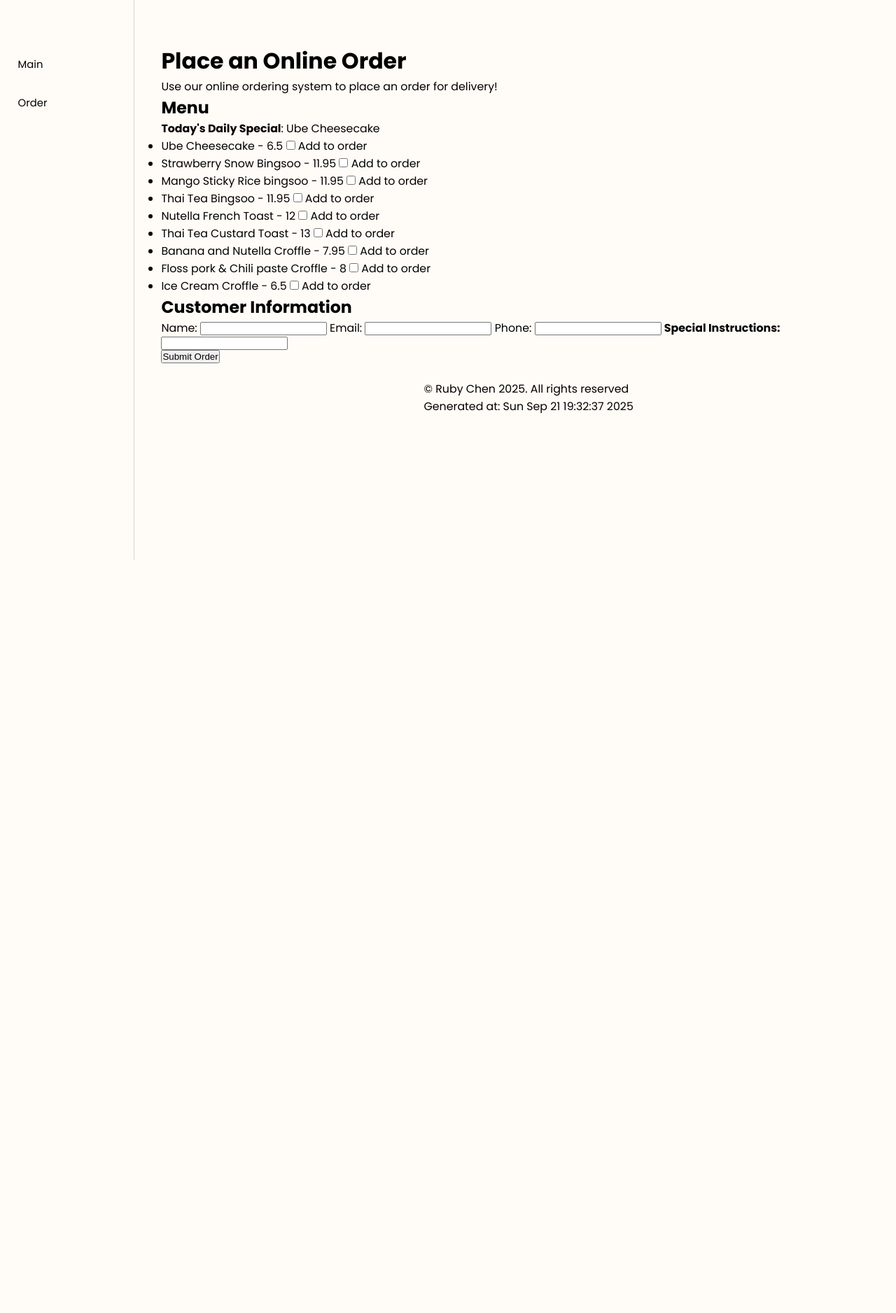
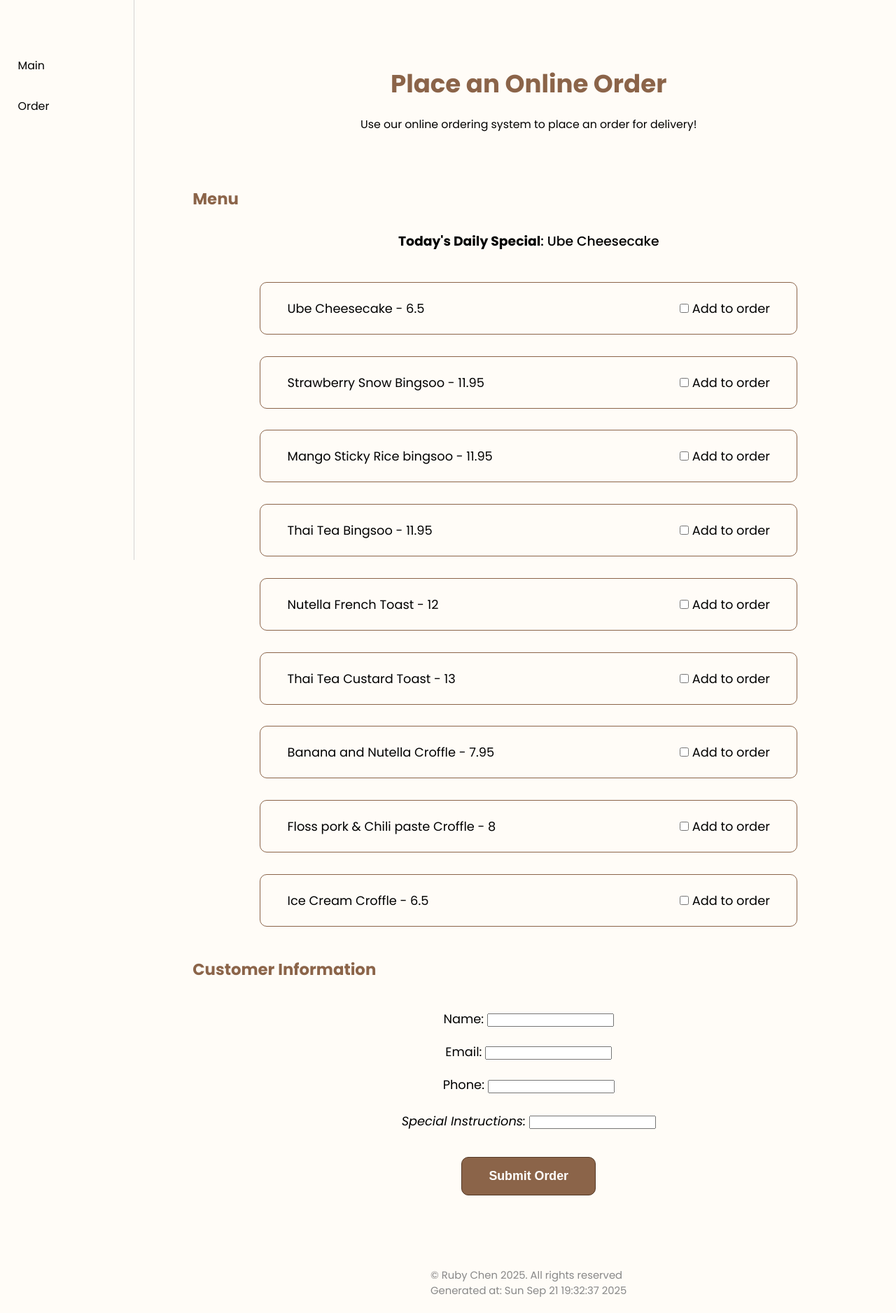
Before and after one commit to rchen0714/cs412, a Django app: page /restaurant/order in a window 1280 px wide. Shown: the whole page at 70% size. Before the commit the page ends 800 px from the top, so only its background shows below. Run offline with Django 5.2, Linux system fonts and the light colour scheme.

Commit message:
all styling has been applied

```diff
--- a/restaurant/templates/restaurant/base.html
+++ b/restaurant/templates/restaurant/base.html
@@ -6,12 +6,11 @@ Description: This is the base template for the quotes app.
 
 {% load static %}
 
-
 <html>
 
     <head>
         <title>Oasis Sweet Restaurant</title>
-        <link rel="stylesheet" href ="{% static 'styles.css' %}">
+        <link rel="stylesheet" href="{% static 'styles_v2.css' %}">
     </head>
 
 
--- a/restaurant/templates/restaurant/confirmation.html
+++ b/restaurant/templates/restaurant/confirmation.html
@@ -8,7 +8,7 @@ Description: This is the base template for the quotes app.
 
     {% block content %}
 
-        <div>
+        <div id="wrapper">
             <h1>Confirmation Page</h1>
 
             <p>Hi {{ name }}! Thank you for placing your order.</p>
@@ -17,10 +17,10 @@ Description: This is the base template for the quotes app.
             <h3>Items Ordered</h3>
             <ul>
                 {% for item, price in final_cart %}
-                    <li>{{ item }} - {{ price }}</li>
+                    <li>{{ item }} - ${{ price }}</li>
                 {% endfor %}
             </ul>
-            <p><strong>Total:</strong> {{ total }}</p>
+            <p><strong>Total:</strong> ${{ total }}</p>
 
 
 
--- a/restaurant/templates/restaurant/order.html
+++ b/restaurant/templates/restaurant/order.html
@@ -9,44 +9,46 @@ Description: This is the base template for the quotes app.
 
     {% block content %}
 
-        <div id="order_page">
-            <h1>Place an Online Order</h1>
-            <p>Use our online ordering system to place an order for delivery!</p>
+        <div id="wrapper">
+            <div id="hero">
+                <h1>Place an Online Order</h1>
+                <p>Use our online ordering system to place an order for delivery!</p>
+            </div>
 
             <form action="{% url 'confirmation' %}" method="post">
                 {% csrf_token %}
 
-                <h2>Menu</h2>
+                <h3>Menu</h3>
+
+                <p id="daily_special">
+                    <strong>Today's Daily Special</strong>: {{ random_daily.0 }}
+                </p>
 
                 <div id="menu_items">
-
-                    <p id="daily_special">
-                    <strong>Today's Daily Special</strong>: {{ random_daily.0 }}
-                    </p>
-
                     <ul>
                         {% for item, price in all_menu %}
                         <li>
-                            {{ item }} - {{ price }}
-                            <label>
+                            <span>{{ item }} - {{ price }}</span>
+                            <div id="checkbox">
                                 <input type="checkbox" name="cart_items" value="{{ item }}">
                                 Add to order
-                            </label>
+                            </div>
                         </li>
                         {% endfor %}
 
                     </ul>
                 </div>
 
-                <h2>Customer Information</h2>
+                <h3>Customer Information</h3>
                 <div id="cust_input">
-                        Name: <input type="text" name="name">
-                        Email: <input type="text" name="email">
-                        Phone: <input type="text" name="phone">
+                        <p>Name: <input type="text" name="name"></p>
+                        <p>Email: <input type="text" name="email"></p>
+                        <p>Phone: <input type="text" name="phone"></p>
+                        <p><em>Special Instructions:</em> <input type="text" name="instructions"></input></p>
 
-                        <strong>Special Instructions:</strong> <input type="text" name="instructions"></input>
+                        <input type="submit" name="submit_button "value="Submit Order">
                 </div>
-                <input type="submit" name="submit_button "value="Submit Order">
+
             </form>
         </div>
 
--- a/restaurant/views.py
+++ b/restaurant/views.py
@@ -21,6 +21,7 @@ IMAGES = [
 ]
 
 main_image = "https://lh3.googleusercontent.com/gps-cs-s/AC9h4npVmalxD7EXSLl4MddXibZj8Z880Q4FHBIKcxY2j1FWkMXWGMGcM1WL_CTWImOPmRFaCnZnSiAnl_leUzcIruBwjKyVqXxS-CFC9PKU3gvw427dsyW_8SyKb42IBKmWNB-8vDE=s1360-w1360-h1020"
+location_image = "https://lh3.googleusercontent.com/gps-cs-s/AC9h4nqITpksYjqRscVOlV6Ggjp4d5vGNVpnmVrXKlLu1zB42V7ICbR66oxyd6Dk5S0D-Xg8BFBl_mmmvQ2uNJ56jtJeBq3aVn-v0PFtncAfhIb1Ock439pncrgoI2beauXK4Dxu4cF3=s1360-w1360-h1020"
 
 daily_specials = [
     ('Lychee Pandan Toast', 8),
@@ -51,6 +52,7 @@ def main(request):
         "time": time.ctime(),
         "all_images": IMAGES,
         "main_image": main_image,
+        "location_image": location_image,
     }
 
     return render(request, template_name, context)
--- a/static/styles.css
+++ /dev/null
@@ -1,54 +0,0 @@
-/* File: quotes/urls.py
-Author: Ruby Chen (rc071404@bu.edu), 7/14/2004
-Description: This file defines the URL patterns for the quotes app. */
-
-
-@import url('https://fonts.googleapis.com/css2?family=Poppins:ital,wght@0,100;0,200;0,300;0,400;0,500;0,600;0,700;0,800;0,900;1,100;1,200;1,300;1,400;1,500;1,600;1,700;1,800;1,900&display=swap');
-
-*{
-    margin: 0;
-    padding: 0;
-    box-sizing: border-box;
-}
-
-nav {
-    height: 100vh;
-    width: 15vw;
-    position: fixed;
-    z-index: 1;
-    top: 0;
-    left: 0;
-    overflow-x: hidden;
-    padding-top: 5%;
-    padding-left: 2%;
-    border-right: 1px solid #d4d4d4;
-    background-color: #FFFCF7;
-    font-size: calc(2px + 1vw);
-}
-
-nav ul{
-    list-style: none;
-    display: flex;
-    flex-direction: column;
-}
-
-nav li{
-    margin: 10% 0;
-}
-
-nav a{
-    text-decoration: none;
-    color: black;
-}
-
-body{
-    margin: 5% 0 0 18%;
-    font-family: poppins, sans-serif;
-    display: flex;
-    background-color: #FFFCF7;
-    flex-direction: column;
-    align-items: center;
-    height: 100vh;
-    gap: 3%;
-    font-size: calc(3px + 1vw);
-}
--- /dev/null
+++ b/static/styles_v2.css
@@ -0,0 +1,196 @@
+/* File: quotes/urls.py
+Author: Ruby Chen (rc071404@bu.edu), 7/14/2004
+Description: This file defines the URL patterns for the quotes app. */
+
+
+@import url('https://fonts.googleapis.com/css2?family=Poppins:ital,wght@0,100;0,200;0,300;0,400;0,500;0,600;0,700;0,800;0,900;1,100;1,200;1,300;1,400;1,500;1,600;1,700;1,800;1,900&display=swap');
+
+*{
+    margin: 0;
+    padding: 0;
+    box-sizing: border-box;
+}
+
+nav {
+    height: 100vh;
+    width: 15vw;
+    position: fixed;
+    z-index: 1;
+    top: 0;
+    left: 0;
+    overflow-x: hidden;
+    padding-top: 5%;
+    padding-left: 2%;
+    border-right: 1px solid #d4d4d4;
+    background-color: #FFFCF7;
+    font-size: calc(3px + 1vw);
+}
+
+ul{
+    list-style: none;
+    display: flex;
+    flex-direction: column;
+}
+
+nav li{
+    margin: 10% 0;
+}
+
+nav a{
+    text-decoration: none;
+    color: black;
+}
+
+body{
+    margin: 5% 0 0 18%;
+    font-family: poppins, sans-serif;
+    display: flex;
+    background-color: #FFFCF7;
+    flex-direction: column;
+    align-items: center;
+    height: 100vh;
+    gap: 3%;
+    font-size: calc(3px + 1vw);
+}
+
+main{
+    width: 75vw
+}
+
+#wrapper{
+    display: flex;
+    flex-direction: column;
+    margin: 3% 0;
+}
+
+h1{
+    font-size: calc(10px + 2vw);
+    margin-bottom: 2%;
+    color: #8B6449;
+}
+
+h3{
+    font-size: calc(10px + 1vw);
+    color: #8B6449;
+    margin: 3% 0;
+}
+
+#hero{
+    display: flex;
+    flex-direction: column;
+    align-items: center;
+    text-align: center;
+    margin-bottom: 5%;
+}
+
+main img{
+    margin: 5% 0;
+    border-radius: 15px;
+}
+
+#photo_gallery{
+    display: flex;
+    flex-wrap: wrap;
+    gap: 5%;
+    justify-content: center;
+}
+
+#location {
+    margin: 5% 0;
+    display: flex;
+    flex-direction: column;
+    align-items: center;
+    text-align: center;
+    font-size: calc(5px + 1vw);
+}
+
+#hours{
+     margin: 5% 0;
+    display: flex;
+    flex-direction: column;
+    align-items: center;
+    text-align: center;
+}
+
+#hours ul{
+    margin-top: 5%;
+     list-style: none;
+    display: flex;
+    flex-direction: column;
+}
+
+#hours li{
+    margin: 5% 0;
+    font-size: calc(5px + 1vw);
+}
+
+#location_and_hours{
+    margin: 5% 0;
+    display: flex;
+    flex-direction: row;
+    gap: 10%;
+    justify-content: center;
+}
+
+#daily_special {
+    text-align: center;
+    margin: 1% 0;
+    font-size: calc(6px + 1vw);
+    font-weight: 500;
+}
+
+#menu_items{
+    margin: 3% 0;
+    display: flex;
+    flex-direction: column;
+    align-items: center;
+    text-align: center;
+}
+
+#menu_items ul{
+    list-style: none;
+    width: 80%;
+}
+
+#menu_items li{
+    margin: 2% 0;
+    display: flex;
+    justify-content: space-between;
+    align-items: center;
+    border: 1px solid #8B6449;
+    padding: 3% 5%;
+    border-radius: 10px;
+    font-size: calc(5px + 1vw);
+}
+
+#cust_input{
+    margin: 3% 0;
+    display: flex;
+    flex-direction: column;
+    align-items: center;
+}
+
+#cust_input p {
+    margin: 1% 0;
+    font-size: calc(5px + 1vw);
+}
+
+#cust_input input{
+    margin-top: 3%;
+}
+
+input[type="submit"]{
+    background-color: #8B6449;
+    color: white;
+    font-size: calc(5px + 1vw);
+    font-weight: 600;
+    padding: 2vh 3vw;
+    border: solid #543824 1px;
+    border-radius: 10px;
+}
+
+footer{
+    font-size: calc(2px + 1vw);
+    color: #888888;
+    padding: 2% 0;
+}
```
Also changed, not shown: restaurant/templates/restaurant/main.html (+13 -3 lines).
